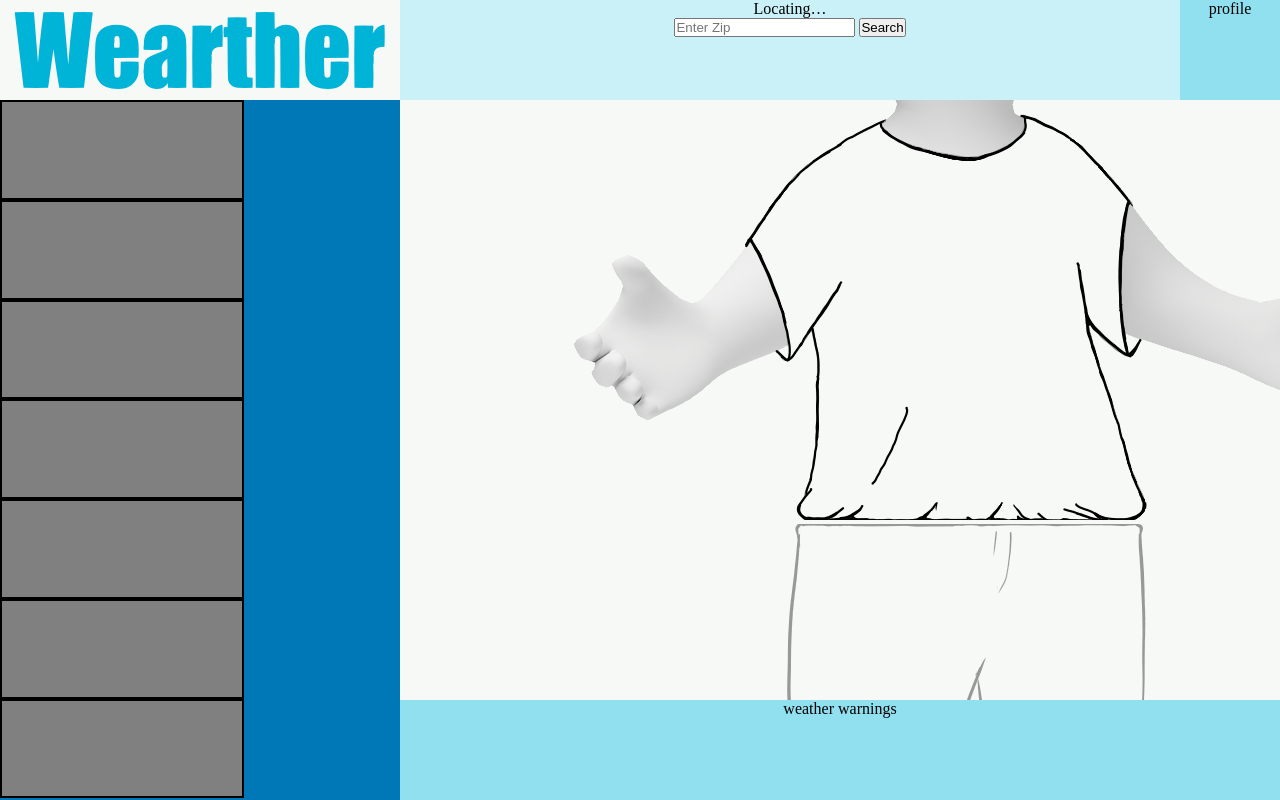
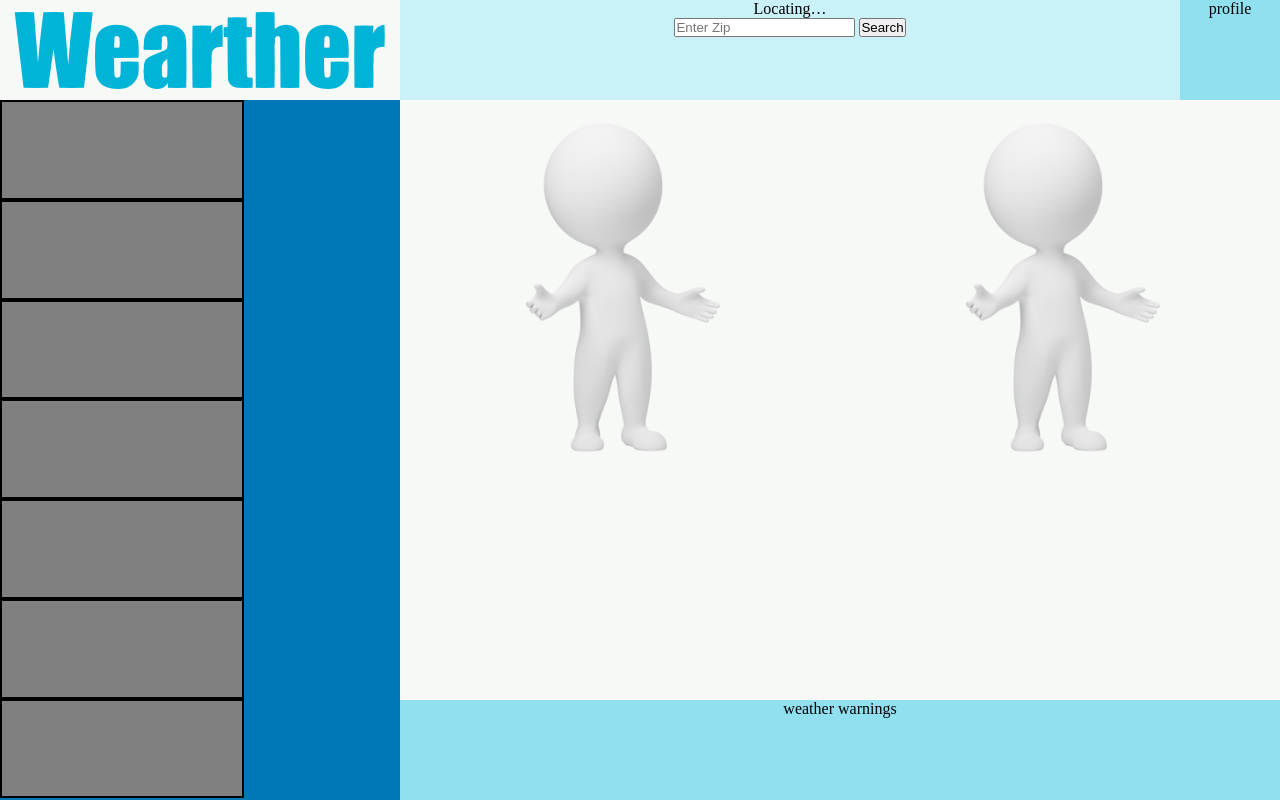
Before and after one commit to Curtynap/Wearther, a website: page views/Homepage.html in a window 1280 px wide. Drawn offline with Linux system fonts and the light colour scheme.

Commit message:
Fixing model to display blank by default

```diff
--- a/package.json
+++ b/package.json
@@ -17,7 +17,7 @@
   },
   "homepage": "https://github.com/Curtynap/Wearther#readme",
   "dependencies": {
-    "better-sqlite3": "^8.0.0",
+    "better-sqlite3": "^8.0.1",
     "express": "^4.18.2",
     "sqlite3": "^5.1.2"
   },
--- a/public/css/style.css
+++ b/public/css/style.css
@@ -101,8 +101,8 @@ body{
     font-size: 0px;
     height: 100%;
     width: 50%;
-    object-fit:scale-down;
-    display:inline-block;
+    object-fit: scale-down;
+    display: inline-block;
     float: left;
 }
 
--- a/views/Homepage.html
+++ b/views/Homepage.html
@@ -94,9 +94,18 @@
         </div>
 
         <div id = "main-body">
-            <div id = "model">
-                <img src = "/img/shirtModel.png" id = "shirt">
-                <img src = "/img/pantModel.png" id = "pant">
+            <div class = "model">
+                <img src = "/img/headBlankModel.png" id = "head1">
+                <img src = "/img/torsoBlankModel.png" id = "torso1">
+                <img src = "/img/legBlankModel.png" id = "leg1">
+                <img src = "/img/feetBlankModel.png" id = "feet1">
+            </div>
+
+            <div class = "model">
+                <img src = "/img/headBlankModel.png" id = "head1">
+                <img src = "/img/torsoBlankModel.png" id = "torso1">
+                <img src = "/img/legBlankModel.png" id = "leg1">
+                <img src = "/img/feetBlankModel.png" id = "feet1">
             </div>
         </div>
 
```
Also changed, not shown: 1 other file.
